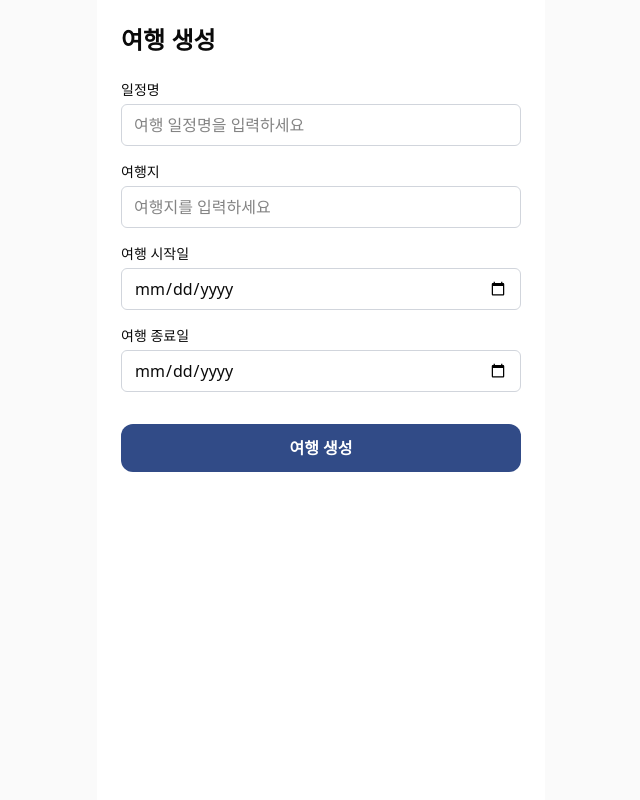
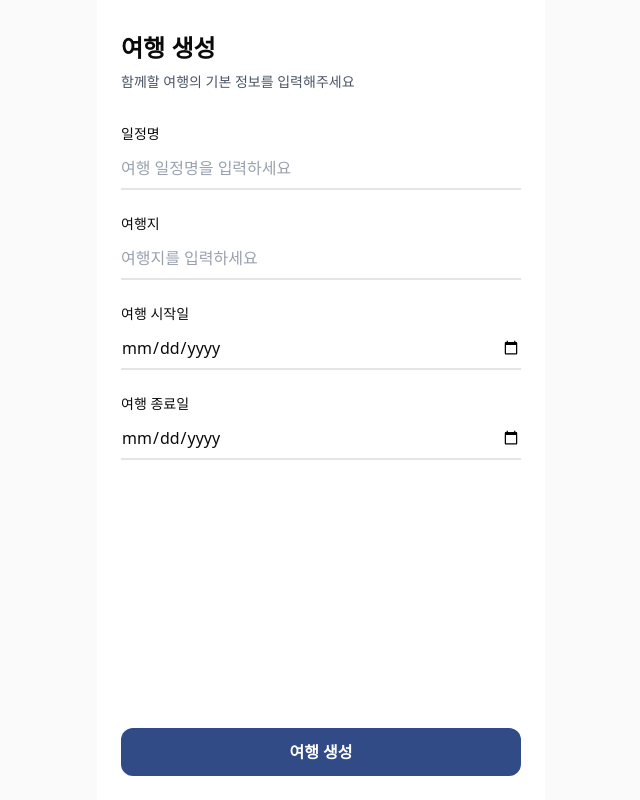
Before and after one commit to p-acid/trip-board, a Next.js app: page /create in a window 1280 px wide. Shown: the whole page, without its empty margins (319-959 px from the left). Built offline with nearby package versions, Linux system fonts and the light colour scheme.

Commit message:
style: create form 디자인 수정

```diff
--- a/src/pages/create/ui/index.tsx
+++ b/src/pages/create/ui/index.tsx
@@ -3,7 +3,7 @@
 import { useForm } from "react-hook-form";
 import { zodResolver } from "@hookform/resolvers/zod";
 import { createTripSchema, type CreateTripFormData } from "../lib/schema";
-import { Button } from "@/shared/ui";
+import { Button, FixedBottomButton, Input } from "@/shared/ui";
 import { useRouter } from "next/navigation";
 import { PAGE_ROUTES } from "@/shared/constants/page-routes";
 
@@ -29,84 +29,54 @@ export const CreatePage = () => {
   };
 
   return (
-    <div className="mx-auto max-w-md p-6">
-      <h1 className="mb-6 text-2xl font-bold">여행 생성</h1>
+    <div className="h-full px-6 pt-8">
+      <h1 className="mb-2 text-2xl font-bold">여행 생성</h1>
+      <p className="mb-8 text-sm text-gray-600">
+        함께할 여행의 기본 정보를 입력해주세요
+      </p>
 
-      <form onSubmit={handleSubmit(onSubmit)} className="space-y-4">
-        <div>
-          <label htmlFor="title" className="mb-1 block text-sm font-medium">
-            일정명
-          </label>
-          <input
+      <form className="space-y-6" onSubmit={handleSubmit(onSubmit)}>
+        <Input
           id="title"
           type="text"
+          label="일정명"
+          placeholder="여행 일정명을 입력하세요"
+          error={errors.title?.message}
           {...register("title")}
-            className="w-full rounded-md border border-gray-300 px-3 py-2 focus:outline-none focus:ring-2 focus:ring-blue-500"
-            placeholder="여행 일정명을 입력하세요"
         />
-          {errors.title && (
-            <p className="mt-1 text-sm text-red-500">{errors.title.message}</p>
-          )}
-        </div>
 
-        <div>
-          <label
-            htmlFor="destination"
-            className="mb-1 block text-sm font-medium"
-          >
-            여행지
-          </label>
-          <input
+        <Input
           id="destination"
           type="text"
+          label="여행지"
+          placeholder="여행지를 입력하세요"
+          error={errors.destination?.message}
           {...register("destination")}
-            className="w-full rounded-md border border-gray-300 px-3 py-2 focus:outline-none focus:ring-2 focus:ring-blue-500"
-            placeholder="여행지를 입력하세요"
         />
-          {errors.destination && (
-            <p className="mt-1 text-sm text-red-500">
-              {errors.destination.message}
-            </p>
-          )}
-        </div>
 
-        <div>
-          <label htmlFor="startDate" className="mb-1 block text-sm font-medium">
-            여행 시작일
-          </label>
-          <input
+        <Input
           id="startDate"
           type="date"
+          label="여행 시작일"
+          error={errors.startDate?.message}
           {...register("startDate")}
-            className="w-full rounded-md border border-gray-300 px-3 py-2 focus:outline-none focus:ring-2 focus:ring-blue-500"
         />
-          {errors.startDate && (
-            <p className="mt-1 text-sm text-red-500">
-              {errors.startDate.message}
-            </p>
-          )}
-        </div>
 
-        <div>
-          <label htmlFor="endDate" className="mb-1 block text-sm font-medium">
-            여행 종료일
-          </label>
-          <input
+        <Input
           id="endDate"
           type="date"
+          label="여행 종료일"
+          error={errors.endDate?.message}
           {...register("endDate")}
-            className="w-full rounded-md border border-gray-300 px-3 py-2 focus:outline-none focus:ring-2 focus:ring-blue-500"
         />
-          {errors.endDate && (
-            <p className="mt-1 text-sm text-red-500">
-              {errors.endDate.message}
-            </p>
-          )}
-        </div>
 
-        <Button type="submit" disabled={isSubmitting} className="mt-4 w-full">
+        <FixedBottomButton
+          type="submit"
+          disabled={isSubmitting}
+          className="w-full"
+        >
           {isSubmitting ? "생성 중..." : "여행 생성"}
-        </Button>
+        </FixedBottomButton>
       </form>
     </div>
   );
```
Lines whose indentation alone changed are shown as unchanged.
